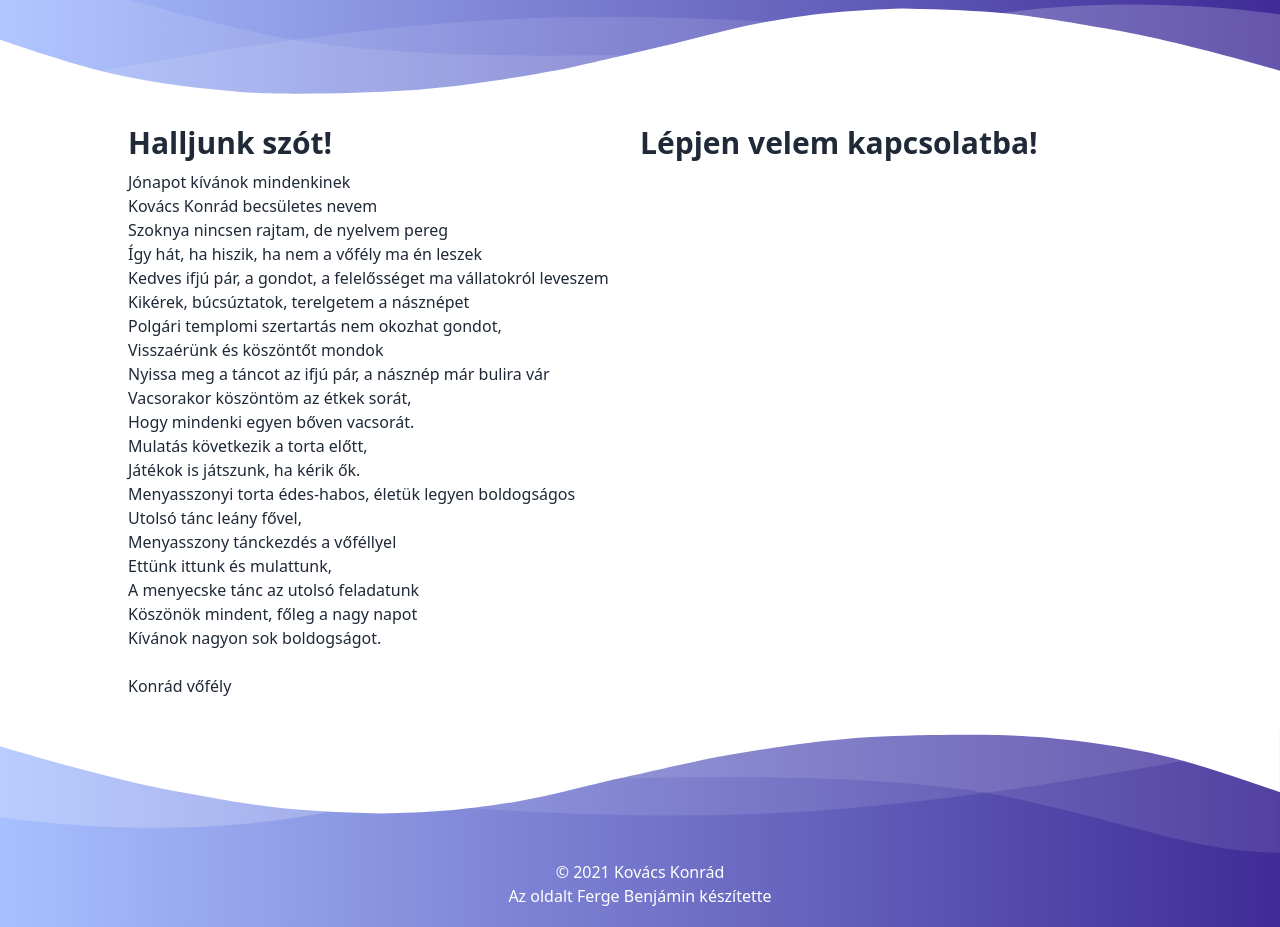
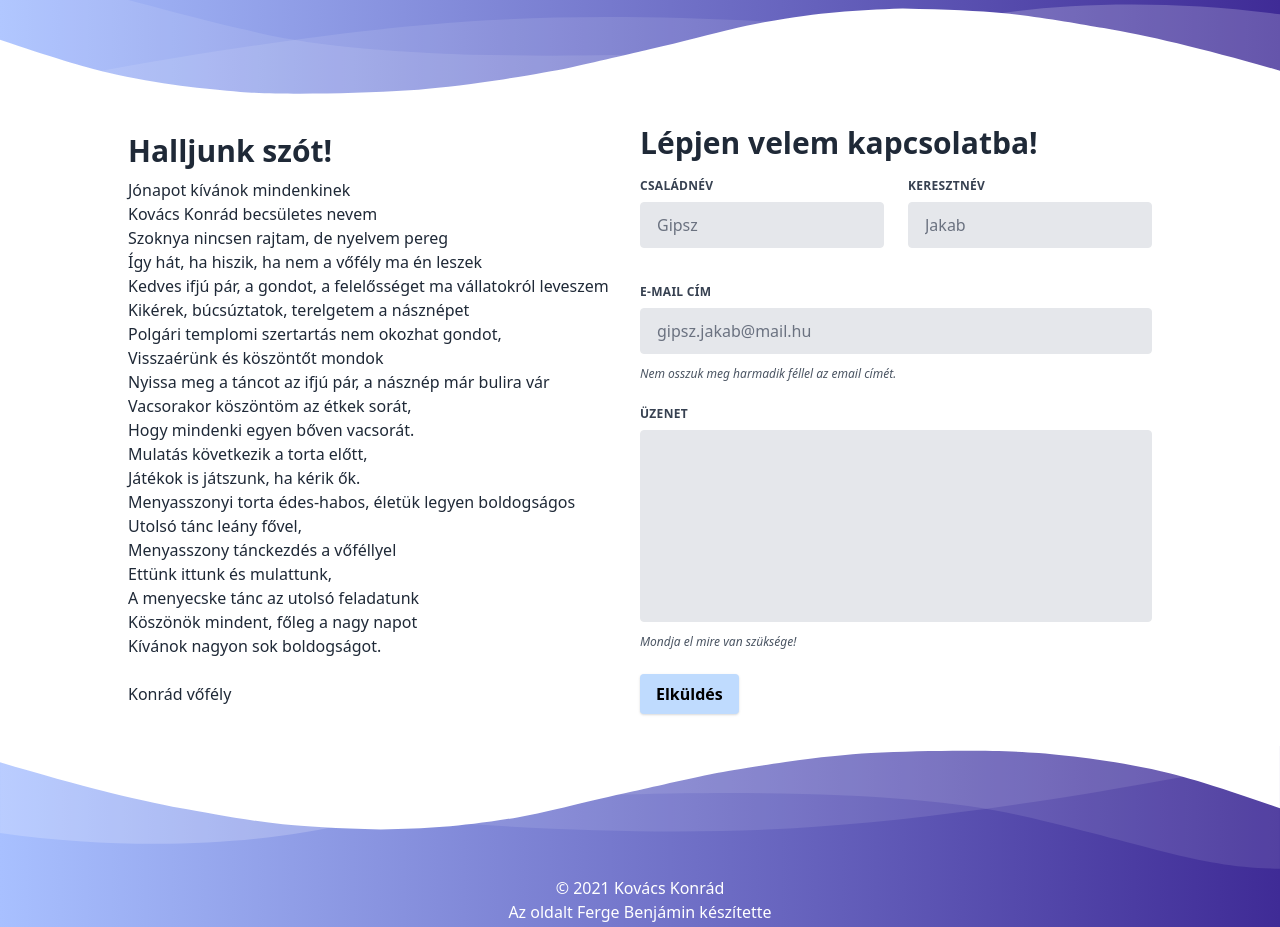
Before and after one commit to fergeben/konradvofely, a Gatsby site: page / in a window 1280 px wide. Shown: the part 5560-6487 px from the top of the page. Built offline with nearby package versions, Linux system fonts and the light colour scheme; Gatsby itself is replaced by a stand-in of ours.

Commit message:
Add contact form without functionality

```diff
--- a/package.json
+++ b/package.json
@@ -5,6 +5,7 @@
   "version": "0.1.0",
   "author": "Kyle Mathews <mathews.kyle@gmail.com>",
   "dependencies": {
+    "@tailwindcss/forms": "^0.3.3",
     "gatsby": "^3.10.2",
     "gatsby-plugin-gatsby-cloud": "^2.10.0",
     "gatsby-plugin-image": "^1.10.1",
--- a/src/components/contact.jsx
+++ b/src/components/contact.jsx
@@ -1,9 +1,59 @@
 import React from "react";
+
+function Form() {
+    return (
+        <form className="w-full max-w-lg">
+            <div className="flex flex-wrap -mx-3 mb-6">
+                <div className="w-full md:w-1/2 px-3 mb-6 md:mb-0">
+                    <label className="block uppercase tracking-wide text-gray-700 text-xs font-bold mb-2" for="grid-family-name">
+                        Családnév
+                        </label>
+                    <input className="appearance-none block w-full bg-gray-200 text-gray-700 border border-gray-200 rounded py-3 px-4 mb-3 leading-tight focus:outline-none focus:bg-white" id="grid-first-name" type="text" placeholder="Gipsz" />
+                    {/* <input className="appearance-none block w-full bg-gray-200 text-gray-700 border border-red-500 rounded py-3 px-4 mb-3 leading-tight focus:outline-none focus:bg-white" id="grid-first-name" type="text" placeholder="Gipsz" />
+                        <p className="text-red-500 text-xs italic">Please fill out this field.</p> */}
+                </div>
+                <div className="w-full md:w-1/2 px-3">
+                    <label className="block uppercase tracking-wide text-gray-700 text-xs font-bold mb-2" for="grid-given-name">
+                        Keresztnév
+                        </label>
+                    <input className="appearance-none block w-full bg-gray-200 text-gray-700 border border-gray-200 rounded py-3 px-4 leading-tight focus:outline-none focus:bg-white focus:border-gray-500" id="grid-last-name" type="text" placeholder="Jakab" />
+                </div>
+            </div>
+            <div className="flex flex-wrap -mx-3 mb-6">
+                <div className="w-full px-3">
+                    <label className="block uppercase tracking-wide text-gray-700 text-xs font-bold mb-2" for="grid-password">
+                        E-mail cím
+                        </label>
+                    <input className="appearance-none block w-full bg-gray-200 text-gray-700 border border-gray-200 rounded py-3 px-4 mb-3 leading-tight focus:outline-none focus:bg-white focus:border-gray-500" id="email" type="email" placeholder="gipsz.jakab@mail.hu" />
+                    <p className="text-gray-600 text-xs italic">Nem osszuk meg harmadik féllel az email címét.</p>
+                </div>
+            </div>
+            <div className="flex flex-wrap -mx-3 mb-6">
+                <div className="w-full px-3">
+                    <label className="block uppercase tracking-wide text-gray-700 text-xs font-bold mb-2" for="grid-password">
+                        Üzenet
+                        </label>
+                    <textarea className="no-resize appearance-none block w-full bg-gray-200 text-gray-700 border border-gray-200 rounded py-3 px-4 mb-3 leading-tight focus:outline-none focus:bg-white focus:border-gray-500 h-48 resize-none" id="message"></textarea>
+                    <p className="text-gray-600 text-xs italic">Mondja el mire van szüksége!</p>
+                </div>
+            </div>
+            <div className="md:flex md:items-center">
+                <div className="md:w-1/3">
+                    <button className="shadow bg-blue-200 hover:bg-blue-300 focus:shadow-outline focus:outline-none text-black font-bold py-2 px-4 rounded" type="button">
+                        Elküldés
+                        </button>
+                </div>
+                <div className="md:w-2/3"></div>
+            </div>
+        </form>
+    );
+}
 
 export default function Contact() {
     return (
         <div>
-            <h3 className="text-3xl text-gray-800 font-bold leading-none mb-3">Lépjen velem kapcsolatba!</h3>
+            <h3 className="pb-2 text-3xl text-gray-800 font-bold leading-none mb-3">Lépjen velem kapcsolatba!</h3>
+            <Form />
         </div>
     );
 }
--- a/tailwind.config.js
+++ b/tailwind.config.js
@@ -7,5 +7,8 @@
   variants: {
     extend: {},
   },
-  plugins: ["gatsby-plugin-postcss"],
+  plugins: [
+    "gatsby-plugin-postcss",
+    require('@tailwindcss/forms')
+  ],
 }
```
Also changed, not shown: 1 other file.
